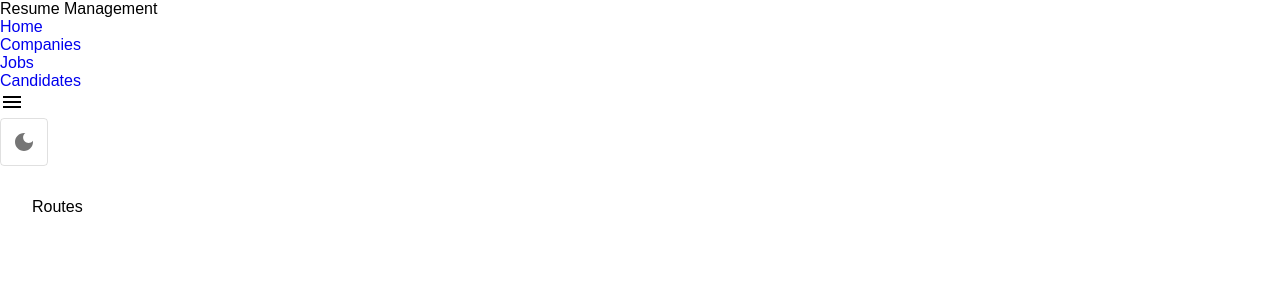
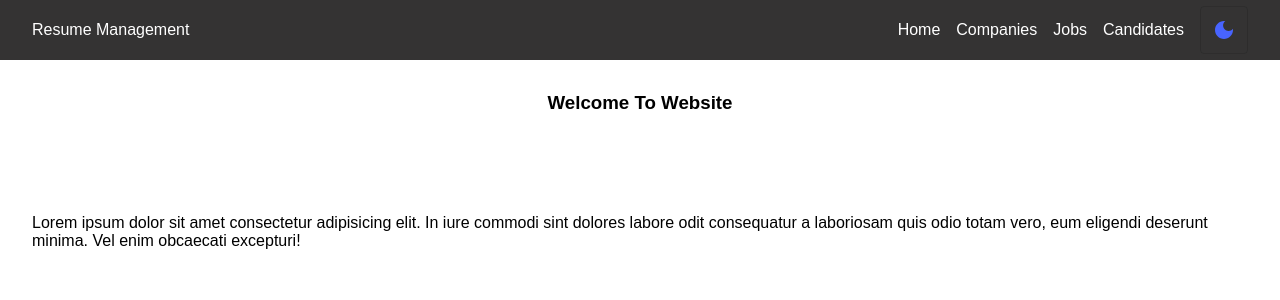
Before and after one commit to viki2207/frontend-TS-React, a React (Create React App) app: page / in a window 1280 px wide. Shown: the top 300 px of the page. Built offline with nearby package versions, Linux system fonts and the light colour scheme.

Commit message:
=>working for home page =>using Lazy and suspense =>create component for dustom linear progress

```diff
--- a/package.json
+++ b/package.json
@@ -4,9 +4,9 @@
   "private": true,
   "dependencies": {
     "@emotion/react": "^11.11.4",
-    "@emotion/styled": "^11.11.0",
+    "@emotion/styled": "^11.11.5",
     "@mui/icons-material": "^5.15.11",
-    "@mui/material": "^5.15.11",
+    "@mui/material": "^5.15.20",
     "@testing-library/jest-dom": "^5.17.0",
     "@testing-library/react": "^13.4.0",
     "@testing-library/user-event": "^13.5.0",
@@ -18,7 +18,7 @@
     "react-dom": "^18.2.0",
     "react-router-dom": "^6.22.1",
     "react-scripts": "5.0.1",
-    "sass": "^1.71.1",
+    "sass": "^1.77.6",
     "typescript": "^4.9.5",
     "web-vitals": "^2.1.4"
   },
--- a/src/App.tsx
+++ b/src/App.tsx
@@ -1,14 +1,21 @@
-import { useContext } from "react";
+import { useContext,lazy,Suspense } from "react";
 import { ThemeContext } from "./context/theme.context";
 import Navbar from "./components/navbar/Navbar.components";
-
+import {Routes,Route } from "react-router-dom";
+import CustomLinearProgress from "./components/custom-linear-progress/CustomLinearProgress.component";
+const Home = lazy(() => import("./Pages/home/Homepage"));
 const App = () => {
   const {darkMode} = useContext(ThemeContext);
   const appStyles = darkMode ? "app dark" :"app"
   return (
     <div className={appStyles}>
-      <Navbar/>   <div className="wrapper">
-        Routes
+      <Navbar />
+      <div className="wrapper">
+        <Suspense fallback={<CustomLinearProgress/>}>
+        <Routes>
+          <Route path="/" element= {<Home/>}/>
+          </Routes>
+          </Suspense>
       </div>
     </div>
   )
--- /dev/null
+++ b/src/Pages/home/Homepage.tsx
@@ -0,0 +1,15 @@
+import './home.scss'
+
+const Home = () => {
+  return (
+      <div className='content home'>
+
+          <h3>Welcome To Website</h3>
+          <br />
+          <br />
+          <span>Lorem ipsum dolor sit amet consectetur adipisicing elit. In iure commodi sint dolores labore odit consequatur a laboriosam quis odio totam vero, eum eligendi deserunt minima. Vel enim obcaecati excepturi!</span>
+    </div>
+  )
+}
+
+export default Home
--- /dev/null
+++ b/src/Pages/home/home.scss
@@ -0,0 +1,3 @@
+.home{
+
+}
--- /dev/null
+++ b/src/components/custom-linear-progress/CustomLinearProgress.component.tsx
@@ -0,0 +1,12 @@
+import { Box, LinearProgress } from '@mui/material'
+import React from 'react'
+
+const CustomLinearProgress = () => {
+    return (
+        <Box sx={{ width: '100%' }}>
+        <LinearProgress />
+      </Box>
+  )
+}
+
+export default CustomLinearProgress
--- a/src/components/navbar/Navbar.components.tsx
+++ b/src/components/navbar/Navbar.components.tsx
@@ -1,5 +1,5 @@
 import React from 'react'
-import { useContext } from 'react';
+import { useContext,useState } from 'react';
 import './navbar.scss'
 import {Link}from "react-router-dom";
 import {Menu, LightMode, DarkMode} from "@mui/icons-material";
@@ -14,31 +14,37 @@ const links = [
 ]
 
 const Navbar = () => {
-    const {darkMode,toggleDarkMode} = useContext(ThemeContext);
-  return (
-    <div className='navbar'>
-        <div className="brand">
-            <span>Resume Management</span>
-            <div className="menu">
+    const [open, setOpen] = useState<boolean>(false);
+    const { darkMode, toggleDarkMode } = useContext(ThemeContext);
+    const ToggleOpenMenu = () => {
+        setOpen(prevState => !prevState)
+    }
+    const menuStyles = open ? "menu open" : "menu";
+    return (
+        <div className='navbar'>
+            <div className="brand">
+                <span>Resume Management</span>
+            </div>
+            <div className={menuStyles}>
                 <ul>
-                    {links.map(item =>(
-                        <li key ={item.href}>
-                            <Link to ={item.href}>{item.label}</Link>
+                    {links.map((item) => (
+                        <li key={item.href}>
+                            <Link to={item.href}>{item.label}</Link>
                         </li>
                     ))}
                 </ul>
             </div>
             <div className="hamburger">
-                <Menu/>
+                <Menu onClick={ToggleOpenMenu} />
             </div>
             <div className="toggle">
                 <ToggleButton value={"check"} selected={darkMode} onChange={toggleDarkMode}>
-                    {darkMode ? <LightMode/>:<DarkMode/>}
+                    {darkMode ? <LightMode /> : <DarkMode />}
                 </ToggleButton>
             </div>
+
         </div>
-    </div>
-  )
-}
+    );
+};
 
 export default Navbar
--- a/src/components/navbar/navbar.scss
+++ b/src/components/navbar/navbar.scss
@@ -1,16 +1,77 @@
-.navbar{
-    color:var(--text-color1);
-    .brand{
+@import "../../mixins";
+.navbar {
+  @include d-flex(row, space-between, center);
+  color: #fff;
+  background-color: rgb(52, 51, 51);
+  width: 100%;
+  height: 60px;
+  padding: 0 2rem;
+  .brand {
+    flex: 1;
+  }
 
+  .menu {
+    ul {
+      @include d-flex(row, flex-start, center);
+      gap: 1rem;
+      li {
+        a {
+          color: #fff;
+          cursor: pointer;
+        }
+      }
     }
-    .menu{
+  }
+  .hamburger {
+    display: none;
+    cursor: pointer;
+  }
+  .toggle {
+    margin-left: 1rem;
+    cursor: pointer;
+    svg {
+      color: var(--blue);
+    }
+  }
+}
 
-    }
-    .hamburger{
-
-    }
-    .toggle{
-
+@media (max-width: 600px) {
+  .navbar {
+    padding: 0 1rem;
+    .brand {
+      flex: 1;
     }
 
+    .menu {
+      @include d-flex(column, flex-start, center);
+      gap: 1rem;
+      color: #fff;
+      background-color: rgb(52, 51, 51);
+      width: 240px;
+      height: 100vh;
+      position: fixed;
+      top: 0;
+      left: -240px;
+      z-index: 100;
+      transition: all 0.3s ease-in-out;
+
+      &.open {
+        left: 0;
+      }
+      ul {
+        @include d-flex(column, center, center);
+        gap: 2rem;
+        height: 100%;
+        li {
+          a {
+            color: #fff;
+            cursor: pointer;
+          }
+        }
+      }
+    }
+    .hamburger {
+      display: block;
+    }
+  }
 }
```
Also changed, not shown: 1 other file (tests, documents, lock files or other folders).
